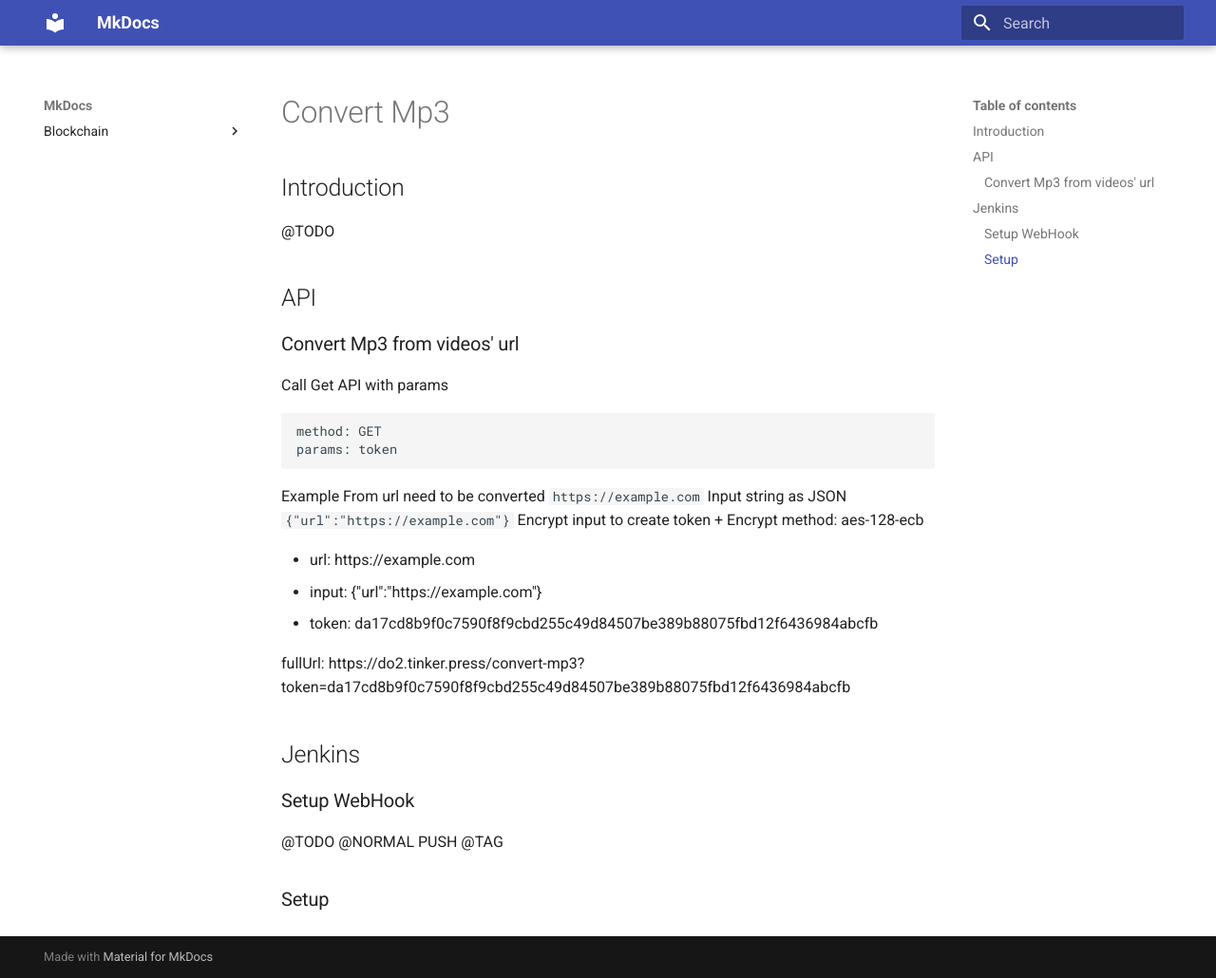
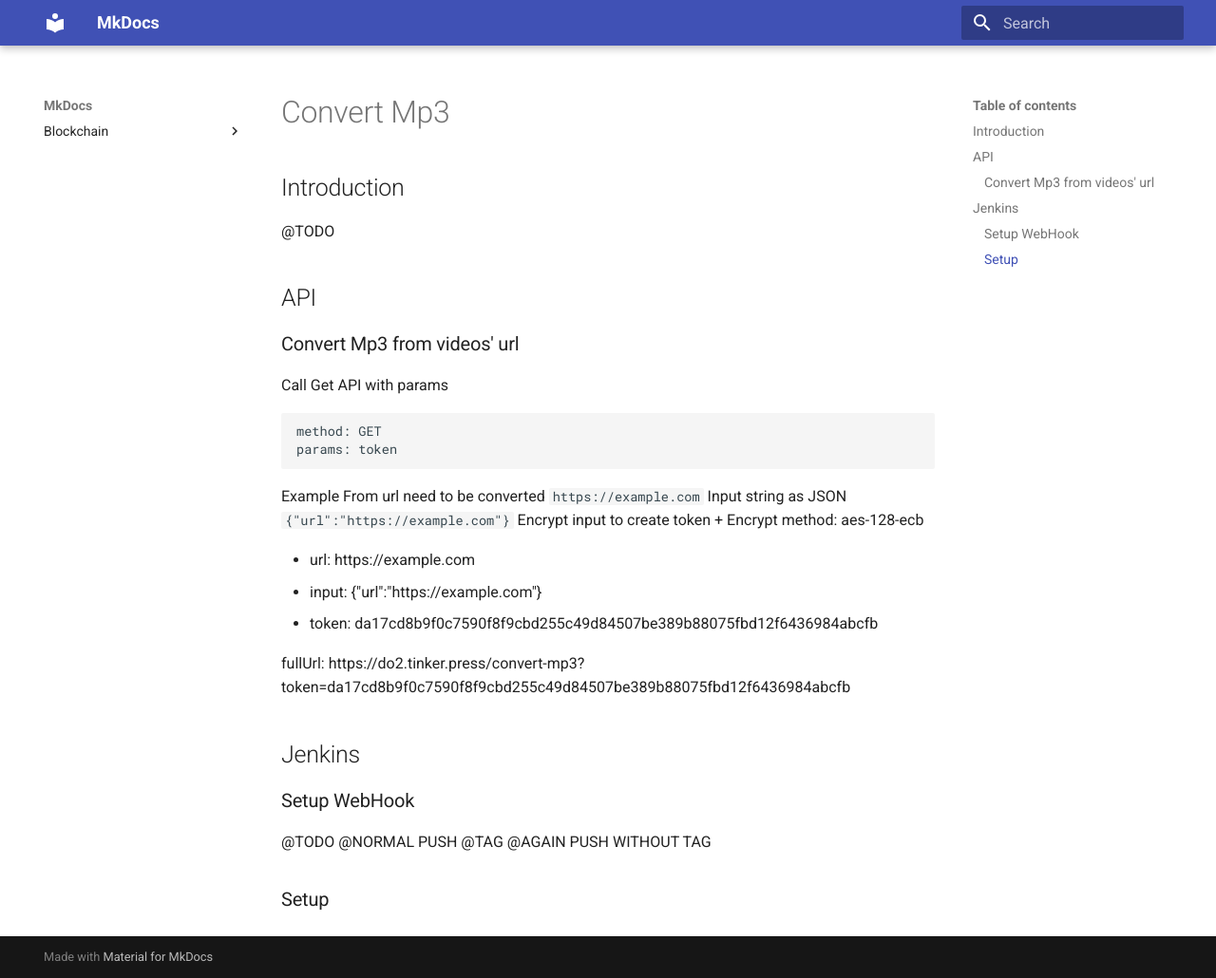
Before and after one commit to hoanganh25991/docs, an MkDocs documentation site: the page built from docs/convert-mp3/index.md, in a window 1280 px wide and 1030 px high. Shown: the whole window at 95% size. Built offline with MkDocs 1.6.1 and Material for MkDocs 9.7.7, drawn with Linux system fonts in a browser that asks for light colours; old or Windows-style settings are respelled for this version of MkDocs.

Commit message:
Normal push

```diff
--- a/docs/convert-mp3/index.md
+++ b/docs/convert-mp3/index.md
@@ -30,5 +30,6 @@ token=da17cd8b9f0c7590f8f9cbd255c49d84507be389b88075fbd12f6436984abcfb
 @TODO
 @NORMAL PUSH
 @TAG
+@AGAIN PUSH WITHOUT TAG
 
 ### Setup
```
